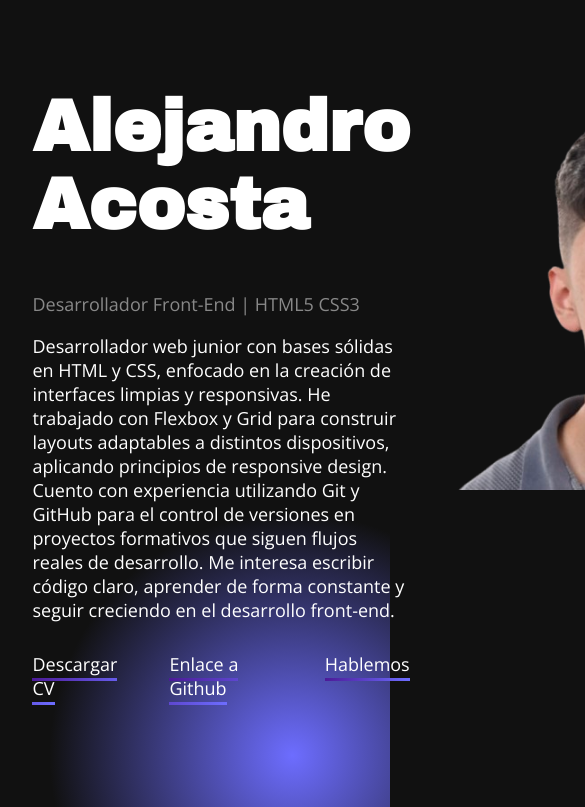
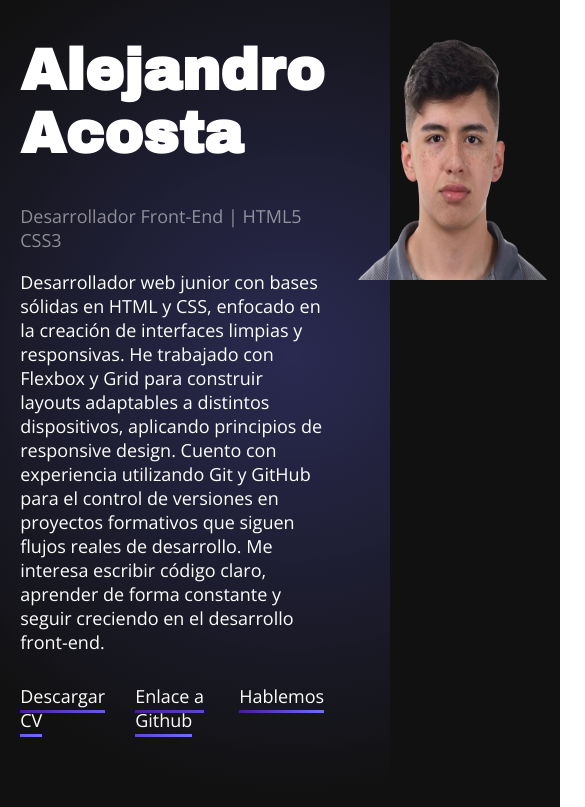
Before and after one commit to alejo-31052/Portfolio, a plain HTML site: page index.html in a window 390 px wide. Shown: the top 807 px of the page, 585 px wide, since content can reach past the window. Drawn offline with Linux system fonts and the light colour scheme; files whose address does not match are found by name.

Commit message:
tablet-version submitted

```diff
--- a/styles/style.css
+++ b/styles/style.css
@@ -34,7 +34,7 @@ padding: 40px 8.33% 0 8.33%;
 header{
     background: radial-gradient(
         circle at 75% 50%,
-        #6D6DFF 0%,
+        #2a2a52 0%,
         #111111 30%
     );
     background-size: cover;
@@ -234,3 +234,56 @@ footer{
 .website-links-urls:hover, .project-link-url:hover, .email-text:hover, .social-media-icon:hover{
     opacity: 50%;
 }
+
+@media only screen and (max-width: 769px) {
+    body{
+    margin: 0;
+    background-color: #111111;
+
+    background: radial-gradient(
+        circle at 50% 92%,
+        #2a2a52 0%,
+        #111111 15%
+        );
+
+
+}
+
+    header, main, footer{
+        padding: 0 5.2% 0 5.2%;
+    }
+header{
+    background: radial-gradient(
+        circle at 75% 30%,
+        #2a2a52 0%,
+        #111111 50%
+    );
+    background-size: cover;
+}
+    .main-title{
+        font-size: 58px;
+    }
+    .profile-image{
+        width: 216px;
+        height: 280px;
+    }
+    .skills-container{
+        gap: 78px   ;
+    }
+    .skills-images{
+height: 50px;
+
+    }
+    .projects-shown{
+    display: flex;
+    justify-content: center;
+    flex-direction: column;
+    gap: 1.25rem;
+}
+    .project-description{
+    background-color: #1c1c1c;
+    width: calc(100vw - (100vw * 0.052 * 2));
+    height: auto;
+}
+
+}
```
